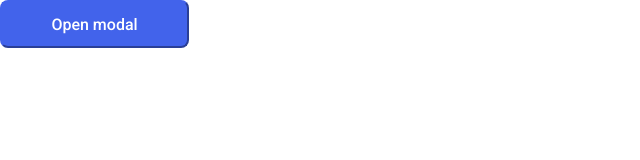
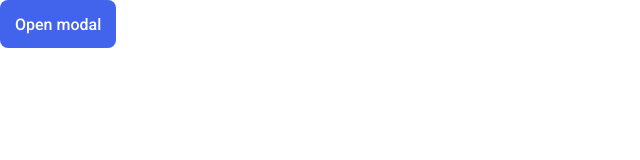
Before and after one commit to js-tasks-ru/htmlcss-20220519_kuzzzzzina, a website: page 05-lection3/02-modal/index.html in a window 1280 px wide. Shown: the whole page, without its empty margins (0-640 px from the left). Drawn offline with Linux system fonts and the light colour scheme.

Commit message:
modal испр

```diff
--- a/05-lection3/02-modal/index.html
+++ b/05-lection3/02-modal/index.html
@@ -3,16 +3,17 @@
 <html lang="ru">
     <head>
         <link rel="stylesheet" href="../../assets/css/main.css">
+        <link rel="stylesheet" href="../../03-lection1/01-button/button.css">
         <link rel="stylesheet" href="./modal.css">
         <title>Modal</title>
     </head>
     <body>
 
-        <button id="modal-open" class="modal-open">Open modal</button>
+        <button id="modal-open" class="button button_primary">Open modal</button>
 
         <div id="modal" class="modal">
             <div class="modal__wrapper">
-                <div id="modal-close" class="modal-close">
+                <div id="modal-close" class="modal__close">
                     <svg width="16" height="16" viewBox="0 0 16 16" fill="none" xmlns="http://www.w3.org/2000/svg">
                         <path fill-rule="evenodd" clip-rule="evenodd" d="M12.4714 3.52861C12.7318 3.78896 12.7318 4.21107 12.4714 4.47141L4.47141 12.4714C4.21107 12.7318 3.78896 12.7318 3.52861 12.4714C3.26826 12.2111 3.26826 11.789 3.52861 11.5286L11.5286 3.52861C11.789 3.26826 12.2111 3.26826 12.4714 3.52861Z" fill="#495057"/>
                         <path fill-rule="evenodd" clip-rule="evenodd" d="M3.52861 3.52861C3.78896 3.26826 4.21107 3.26826 4.47141 3.52861L12.4714 11.5286C12.7318 11.789 12.7318 12.2111 12.4714 12.4714C12.2111 12.7318 11.789 12.7318 11.5286 12.4714L3.52861 4.47141C3.26826 4.21107 3.26826 3.78896 3.52861 3.52861Z" fill="#495057"/>
--- a/05-lection3/02-modal/modal.css
+++ b/05-lection3/02-modal/modal.css
@@ -1,20 +1,3 @@
-.modal-open {
-    height: 48px;
-    width: 189px;
-    background: var(--blue-1);
-    border-color: var(--blue-1);
-    border-radius: 8px;
-    cursor: pointer;
-
-    font-family: 'Roboto', sans-serif;
-    font-style: normal;
-    font-weight: 500;
-    font-size: 16px;
-    line-height: 19px;
-    text-align: center;
-    color: var(--white);
-}
-
 .modal {
     display: none;
     position: fixed;
@@ -36,7 +19,7 @@
     padding: 40px;
 }
 
-.modal-close {
+.modal__close {
     position: absolute;
     top: 15px;
     right: 15px;
```
